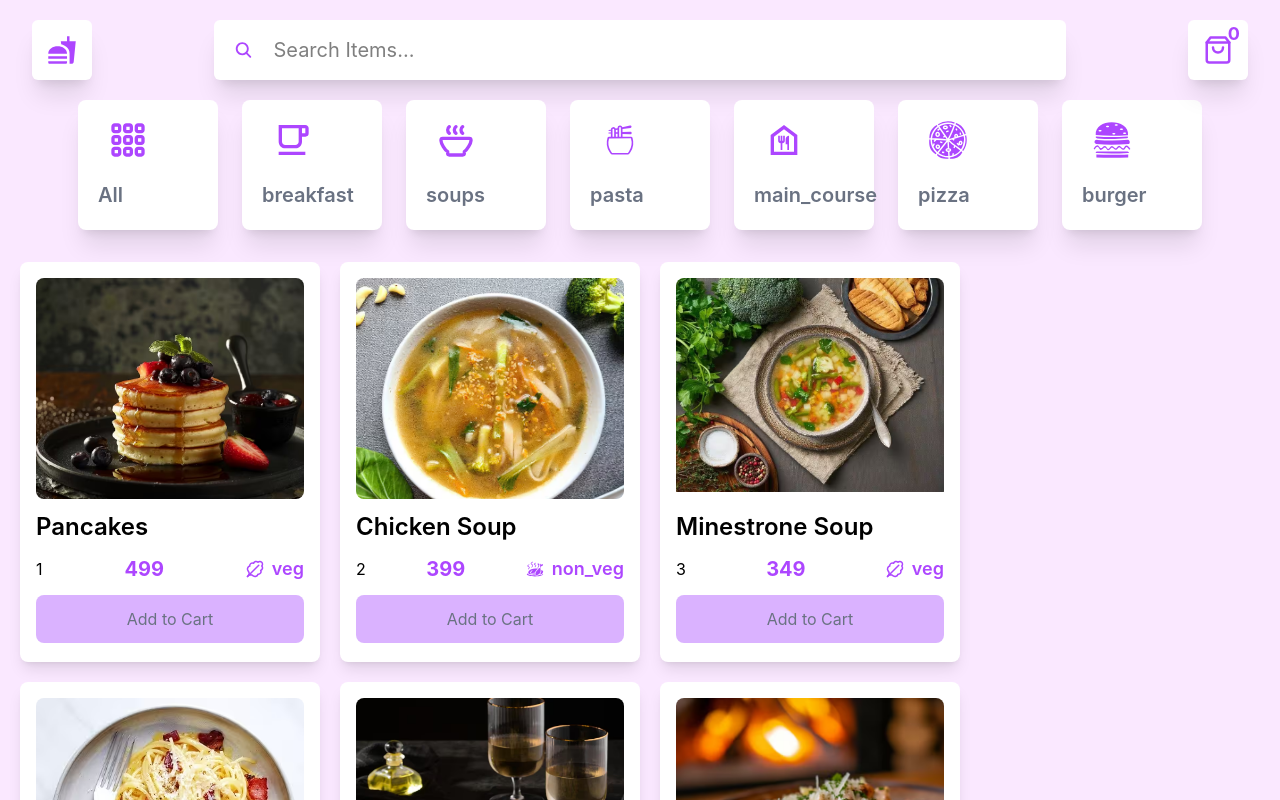
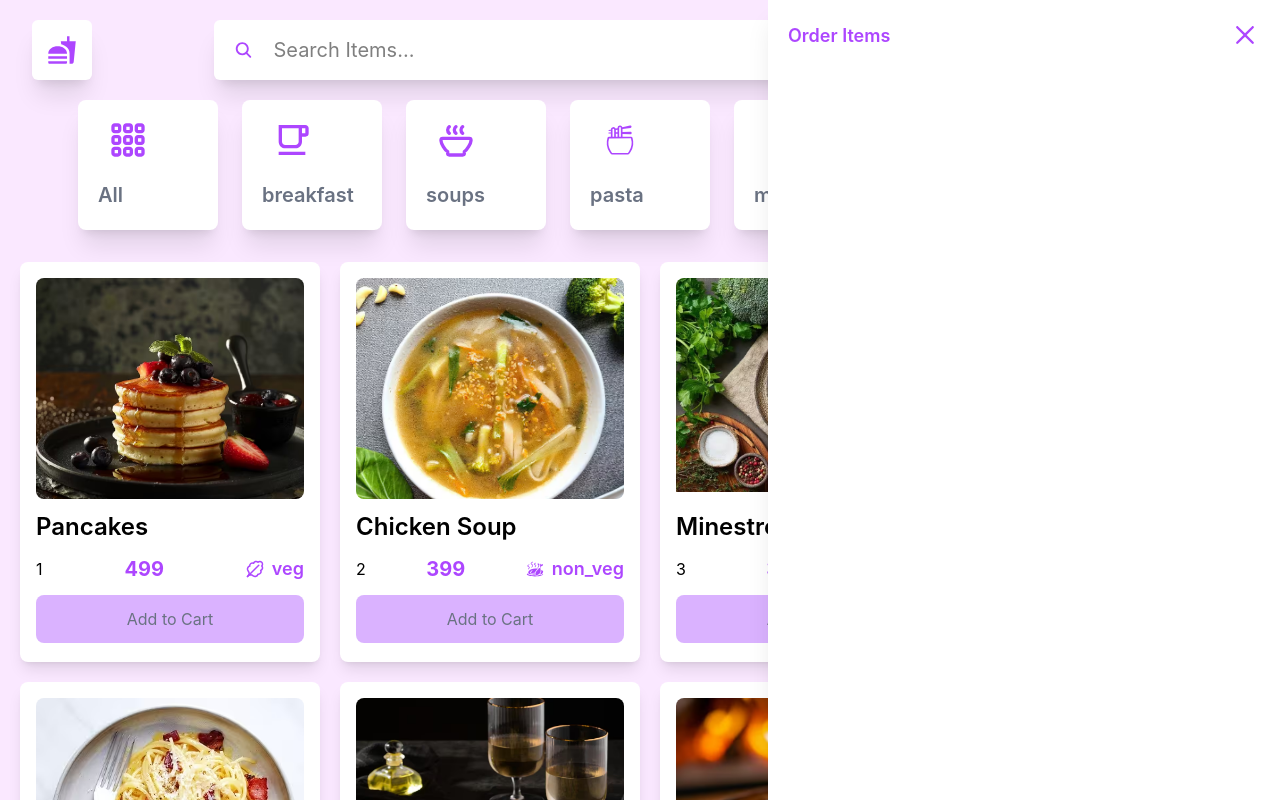
Before and after one commit to Developerfiyin/Food-Delivery-App, a React (Vite) app: page / in a window 1280 px wide. Shown: the top 800 px of the page. Built offline with nearby package versions, Linux system fonts and the light colour scheme.

Commit message:
Update Home.jsx file

```diff
--- a/src/Pages/Home.jsx
+++ b/src/Pages/Home.jsx
@@ -4,17 +4,11 @@ import Categories from "../Category";
 import Card from "../Components/Card";
 import { food_items } from "../food";
 import { dataContext } from "../context/userContext";
+import { RxCross2 } from "react-icons/rx";
+
 
 const Home = () => {
   let {categ, Setcateg, input} = useContext(dataContext)
-
-
-
-
-
-
-
-
 
 
     function filter(category) {
@@ -30,7 +24,7 @@ const Home = () => {
   return (
     <div className="w-full min-h-screen bg-fuchsia-100">
       <Navbar />
-      <div className=" flex flex-wrap justify-center items-center gap-6 w-full ">
+      {!input > 0 ? <div className=" flex flex-wrap justify-center items-center gap-6 w-full ">
         {Categories.map((item) => {
           return (
             <div className="w-35 h-32.5 flex flex-col items-start justify-start gap-5 p-5 font-semibold shadow-xl
@@ -40,14 +34,35 @@ const Home = () => {
             </div>
           );
         })}
-      </div>
+      </div> : null}
 
 
-    <div className= " w-full flex flex-wrap gap-5 px-5 jsutify-center items-center pt-8 pb-8 ">
+
+     <div className= " w-full flex flex-wrap gap-5 px-5 jsutify-center items-center pt-8 pb-8 ">
  {categ.map((item) => (
   <Card name={item.food_name} image={item.food_image} price={item.price} id={item.id} type={item.food_type} />
         ))}
     </div>
+
+
+<div className="fixed top-0 h-full w-[40%] right-0 bg-white shadow-xl p-5  ">
+  <header className="w-full  items-center justify-between flex  ">
+
+<span className="font-semibold text-[18px] text-purple-500"> Order  Items</span>
+<RxCross2 className="h-7.5 w-7.5 text-purple-500 text-[18px] hover:text-purple-600 cursor-pointer " />
+
+
+{/* Taiwopeace20 paassword for byu pathway
+name Taiwo_Fiyinfoluwa
+
+     323 256 6386
+    323 256 6386
+    323 256 6386  */}
+  </header>
+</div>
+
+
+
     </div>
   );
 };
```
